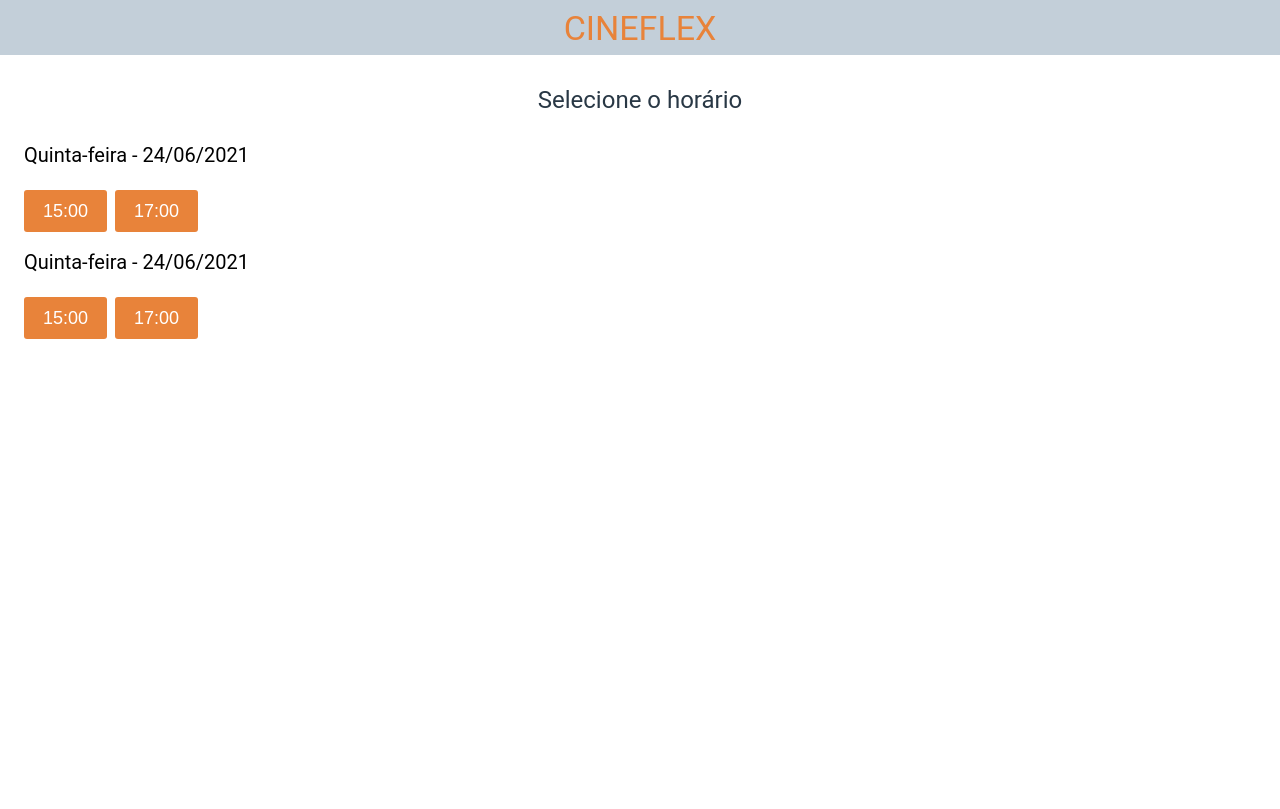
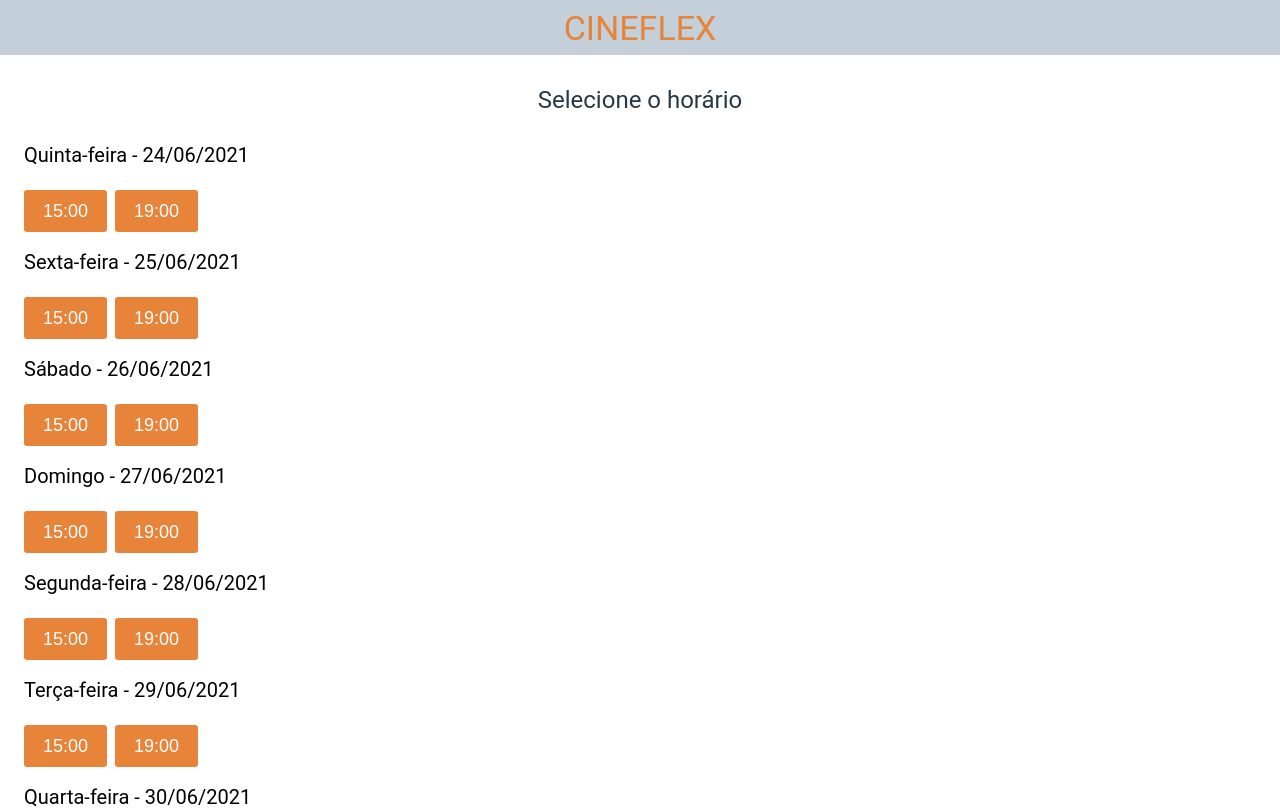
Before and after one commit to giancarvalho/cineflex, a React (Create React App) app: page / in a window 1280 px wide. Shown: the top 809 px of the page. Built offline with nearby package versions, Linux system fonts and the light colour scheme.

Commit message:
session is now being rendered dynamically

```diff
--- a/src/App.js
+++ b/src/App.js
@@ -2,14 +2,14 @@
 import "./css/styles.css";
 import Header from "./components/header/header";
 import SelectMovie from "./components/SelectMovie";
-import Session from "./components/Session";
+import Sessions from "./components/Session";
 function App() {
   return (
     <div className="App">
       <Header />
       <main>
         {/* <SelectMovie /> */}
-        <Session />
+        <Sessions />
       </main>
     </div>
   );
--- a/src/components/Session.js
+++ b/src/components/Session.js
@@ -1,21 +1,163 @@
-export default function Session() {
+function ShowTimes({ timesList }) {
+  return timesList.map((time) => <button>{time.name}</button>);
+}
+
+function Session({ day }) {
+  console.log(day);
+  return (
+    <div className="session">
+      <h2>
+        <span>{day.weekday}</span> - <span>{day.date}</span>
+      </h2>
+
+      <ShowTimes timesList={day.showtimes} />
+    </div>
+  );
+}
+
+export default function Sessions() {
+  const { days } = sessionData;
   return (
     <>
       <div className="title">
         <h1>Selecione o horário</h1>
       </div>
       <div className="movie-sessions">
-        <div className="session">
-          <h2>Quinta-feira - 24/06/2021</h2>
-          <button>15:00</button>
-          <button>17:00</button>
-        </div>
-        <div className="session">
-          <h2>Quinta-feira - 24/06/2021</h2>
-          <button>15:00</button>
-          <button>17:00</button>
-        </div>
+        {days.map((day) => (
+          <Session day={day} />
+        ))}
       </div>
     </>
   );
 }
+
+const sessionData = {
+  id: 1,
+  title: "2067",
+  posterURL: "https://image.tmdb.org/t/p/w500/7D430eqZj8y3oVkLFfsWXGRcpEG.jpg",
+  overview:
+    "A lowly utility worker is called to the future by a mysterious radio signal, he must leave his dying wife to embark on a journey that will force him to face his deepest fears in an attempt to change the fabric of reality and save humankind from its greatest environmental crisis yet.",
+  releaseDate: "2020-10-01T00:00:00.000Z",
+  days: [
+    {
+      id: 24062021,
+      weekday: "Quinta-feira",
+      date: "24/06/2021",
+      showtimes: [
+        {
+          name: "15:00",
+          id: 1,
+        },
+        {
+          name: "19:00",
+          id: 2,
+        },
+      ],
+    },
+    {
+      id: 25062021,
+      weekday: "Sexta-feira",
+      date: "25/06/2021",
+      showtimes: [
+        {
+          name: "15:00",
+          id: 3,
+        },
+        {
+          name: "19:00",
+          id: 4,
+        },
+      ],
+    },
+    {
+      id: 26062021,
+      weekday: "Sábado",
+      date: "26/06/2021",
+      showtimes: [
+        {
+          name: "15:00",
+          id: 5,
+        },
+        {
+          name: "19:00",
+          id: 6,
+        },
+      ],
+    },
+    {
+      id: 27062021,
+      weekday: "Domingo",
+      date: "27/06/2021",
+      showtimes: [
+        {
+          name: "15:00",
+          id: 7,
+        },
+        {
+          name: "19:00",
+          id: 8,
+        },
+      ],
+    },
+    {
+      id: 28062021,
+      weekday: "Segunda-feira",
+      date: "28/06/2021",
+      showtimes: [
+        {
+          name: "15:00",
+          id: 9,
+        },
+        {
+          name: "19:00",
+          id: 10,
+        },
+      ],
+    },
+    {
+      id: 29062021,
+      weekday: "Terça-feira",
+      date: "29/06/2021",
+      showtimes: [
+        {
+          name: "15:00",
+          id: 11,
+        },
+        {
+          name: "19:00",
+          id: 12,
+        },
+      ],
+    },
+    {
+      id: 30062021,
+      weekday: "Quarta-feira",
+      date: "30/06/2021",
+      showtimes: [
+        {
+          name: "15:00",
+          id: 13,
+        },
+        {
+          name: "19:00",
+          id: 14,
+        },
+      ],
+    },
+    {
+      id: 1072021,
+      weekday: "Quinta-feira",
+      date: "01/07/2021",
+      showtimes: [
+        {
+          name: "15:00",
+          id: 15,
+        },
+        {
+          name: "19:00",
+          id: 16,
+        },
+      ],
+    },
+  ],
+};
```
